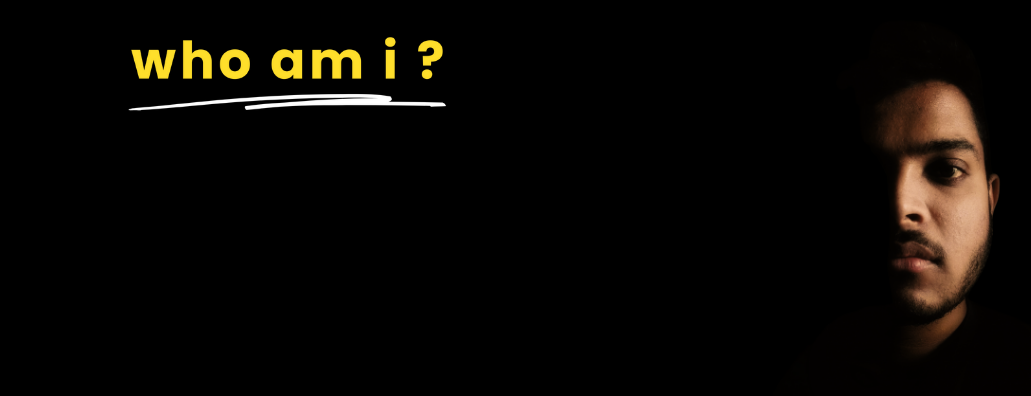
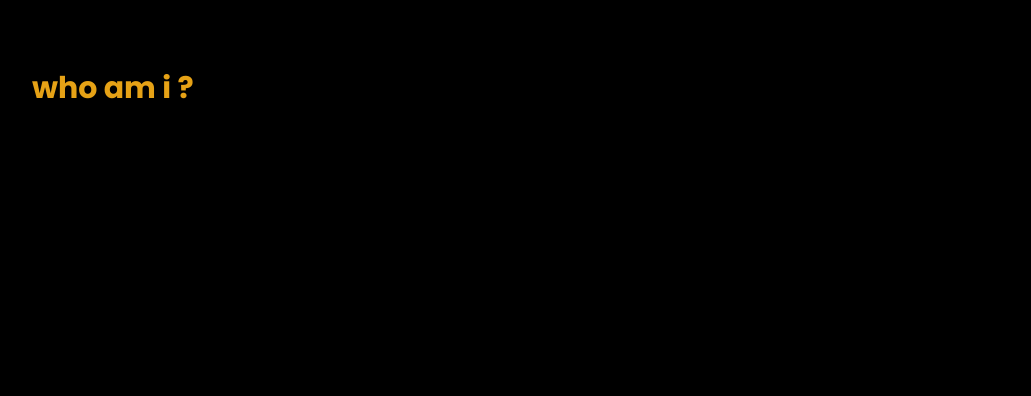
Before and after one commit to sayyedakib1999/Akib-Sayyed-Landing-Page, a plain HTML site: page index.html in a window 1280 px wide. Shown: the part 92-488 px from the top of the page, without its empty margins (32-1063 px from the left). Drawn offline with Linux system fonts and the light colour scheme.

Commit message:
New Items Updated

```diff
--- a/index.html
+++ b/index.html
@@ -17,9 +17,9 @@
         </div>
         <div id="content">
             <div id="left">
-                <img src="Asset/whoami.png" alt="" srcset="" id="who">
+                <h1 id="who">who am i ?</h1>
+
             </div>
-            <div id="right"><img src="Asset/A'sD PP.png" alt="" srcset=""></div>
         </div>
         <div id="footer"></div>
     </div>
--- a/style.css
+++ b/style.css
@@ -25,18 +25,16 @@
     width: 100%;
     height: 100%;
 }
-#left #who{
-    width:30%;
-    height: 30%;
-    margin-left: 10%;
+#who {
+    color: #e6a216;
+    margin-left: 5%;
+    margin-top: 5%;
+    font-size: 30px;
+    font-family: Poppins, sans-serif;";
+
+
 }
 #right{
     width: 100%;
     height: 100%;
 }
-#right img{
-        width: 40%;
-        height: 40%;
-        margin-left: 50%;
-       margin-top: -10%;
-}
```
Also changed, not shown: Asset/Akib's Design.jpg (added), Asset/Underline .jpg (added).
